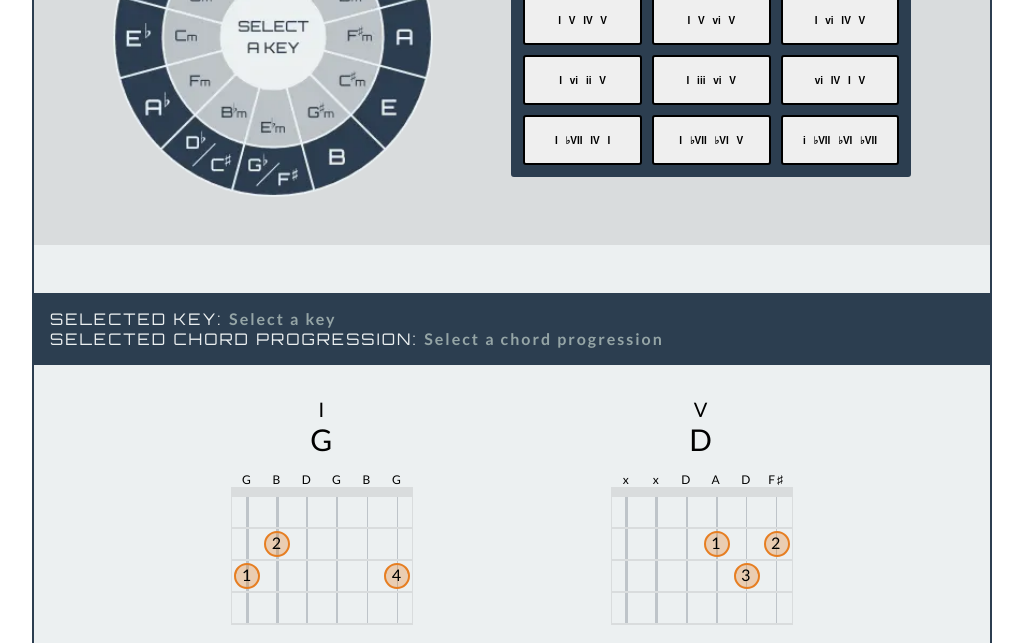
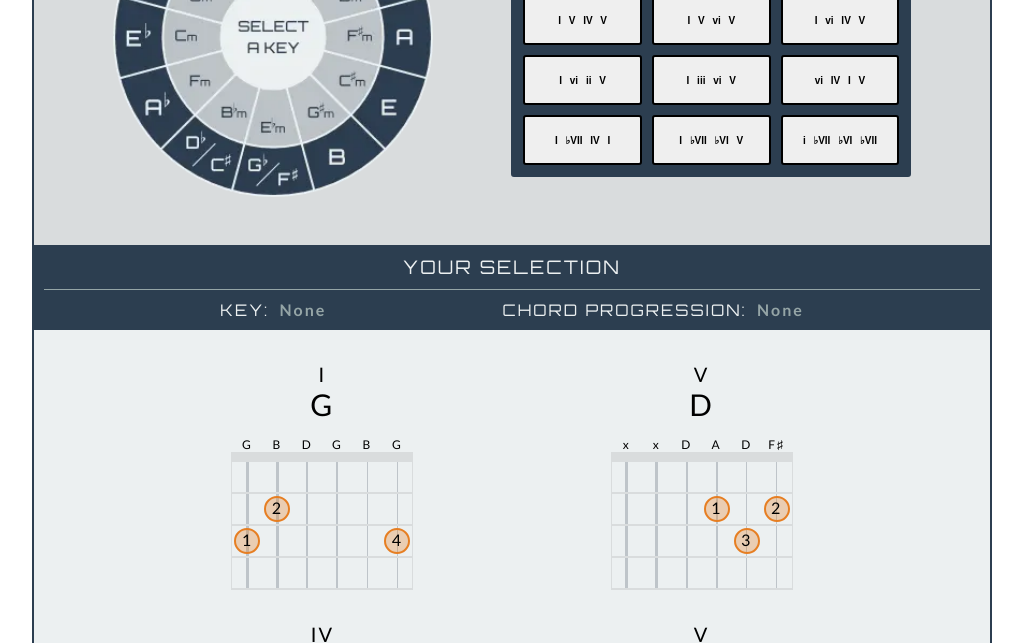
Before and after one commit to PhantomPWR/chord-progression-pocket-guide, a plain HTML site: page index.html in a window 1280 px wide. Shown: the part 189-832 px from the top of the page, without its empty margins (128-1151 px from the left). Drawn offline with Linux system fonts and the light colour scheme.

Commit message:
Tidy up selection display

```diff
--- a/assets/css/styles.css
+++ b/assets/css/styles.css
@@ -193,9 +193,15 @@ main,
     background-color: #ecf0f1;
 }
 
-.selection-display {
+.selection-display,
+.selection-heading {
     background-color: #2c3e50;
     color: #ecf0f1;
+    font-weight: normal;
+}
+
+.selection-heading {
+    text-align: center;
 }
 
 .selected-display-text {
@@ -230,6 +236,10 @@ main,
 
 
 /* -- DECORATION -- */
+
+.selection-heading {
+    border-bottom: 1px solid #95a5a6;
+}
 
 /* Buttons */
 button {
@@ -278,6 +288,10 @@ main {
 .control-area,
 .display-area {
     padding: 3em 0;
+}
+
+.display-area {
+    padding-top: 0;
 }
 
 /* Control Area */
@@ -419,7 +433,32 @@ main {
 }
 
 .selection-display {
-    padding: 1em;
+    padding: 1rem;
+}
+
+.selection-heading {
+    margin: 0;
+    padding-bottom: 1rem;
+}
+
+.selection-container {
+    justify-content: space-evenly;
+    margin-top: 1rem;
+}
+
+.selected-key,
+.selected-chord-progression {
+    align-items: center;
+}
+
+.selected-key span,
+.selected-chord-progression span {
+    height: 20px;
+}
+
+.selected-key span:last-child,
+.selected-chord-progression span:last-child {
+    margin-left: 1rem;
 }
 
 .chord-box-row {
@@ -569,9 +608,12 @@ figure {
         flex-direction: column;
     }
 
-    /* .mobile-phone #controls, */
     .mobile-phone .help-content {
         top: 60px;
+    }
+
+    .selection-container {
+        flex-direction: column;
     }
 
     .chord-progression-container {
--- a/assets/js/script.js
+++ b/assets/js/script.js
@@ -48,15 +48,17 @@ document.addEventListener("DOMContentLoaded", function() {
     for (let button of buttons) {
         button.classList.remove("active");
         button.addEventListener("click", function() {
-            this.classList.add("active");
             if (this.hasAttribute("data-key-select")) {
                 console.log(this.innerText);
                 displaySelectedKeyValue.innerText = (this.innerText);
                 displaySelectedKeyValue.classList.remove("ghosted");
+
             } else if (this.hasAttribute("data-chord-progression-select")) {
+
                 console.log(this.innerText);
                 displaySelectedChordProgressionValue.classList.remove("ghosted");
                 displaySelectedChordProgressionValue.innerText = (this.innerText);
+
             }
         });
     }
--- a/index.html
+++ b/index.html
@@ -192,13 +192,16 @@
 
             <!-- Display Select Key & Chord Progression -->
             <div id="selectionDisplay" class="selection-display flex-container flex-column">
-                <div class="selected-key">
-                    <span class="selection-key-label uppercase">Selected Key: </span>
-                    <span id="selectedKeyDisplay" class="selected-display-text ghosted">Select a key</span>
-                </div>
-                <div class="selected-chord-progression">
-                    <span class="selection-chord-progression-label uppercase">Selected Chord Progression: </span>
-                    <span id="selectedChordProgressionDisplay" class="selected-display-text ghosted">Select a chord progression</span>
+                <h3 class="selection-heading uppercase">Your Selection</h3>
+                <div class="selection-container flex-container">
+                    <div class="selected-key flex-container">
+                        <span class="selection-key-label uppercase">Key: </span>
+                        <span id="selectedKeyDisplay" class="selected-display-text ghosted">None</span>
+                    </div>
+                    <div class="selected-chord-progression flex-container">
+                        <span class="selection-chord-progression-label uppercase">Chord Progression: </span>
+                        <span id="selectedChordProgressionDisplay" class="selected-display-text ghosted">None</span>
+                    </div>
                 </div>
             </div>
 
```
